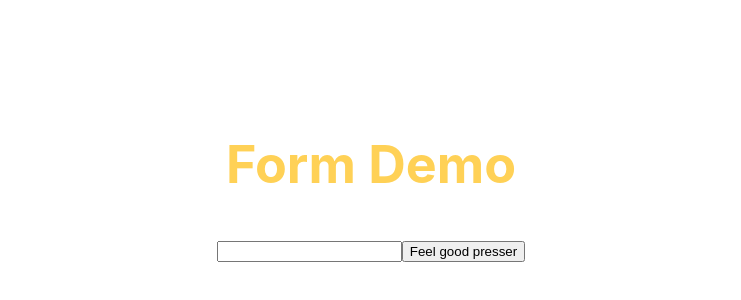
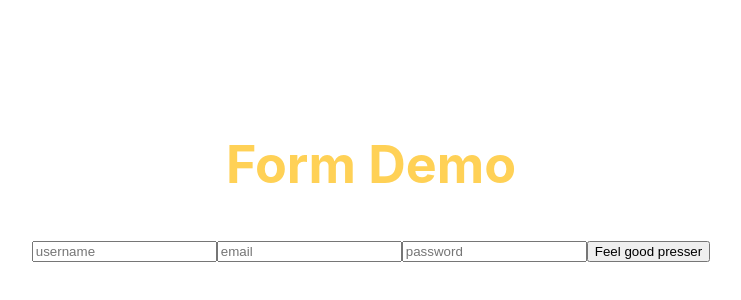
Before and after one commit to mykey007/react-course, a React (Create React App) app: page / in a window 1280 px wide. Shown: the part 220-520 px from the top of the page, without its empty margins (269-1010 px from the left). Built offline with nearby package versions, Linux system fonts and the light colour scheme.

Commit message:
using name attr on inputs for comp property vals

```diff
--- a/src/Form.js
+++ b/src/Form.js
@@ -4,12 +4,22 @@ import React, { Component } from 'react'
 class Form extends Component {
     constructor(props){
         super(props)
-        this.state = {username: ''}
+        this.state = {username: '', email: '', password: ''}
         this.handleChange = this.handleChange.bind(this)
         this.handleSubmit = this.handleSubmit.bind(this)
     }
     handleChange(evt){
-        this.setState({username: evt.target.value})
+        // using names in the inputs lets us take advantage of
+        // es2015 computed properties values - setting things
+        //so we wont just use username anymore, it'll get fancier
+
+        //this.setState({username: evt.target.value})
+        // into this (notice the square brackets - not an array)
+        this.setState({[evt.target.name]: evt.target.value})
+
+        // all three inputs call the same event handler but it
+        // behaves differently based off of the name of the input itself
+        //reuse this!!!
     }
     handleSubmit(evt){
         // stop page from refreshing
@@ -24,7 +34,27 @@ class Form extends Component {
             <div>
                 <h1>Form Demo</h1>
                 <form onSubmit={this.handleSubmit}>
-                    <input value={this.state.username} onChange={this.handleChange} type="text"/>
+                    <input
+                        type="text"
+                        name="username"
+                        placeholder="username"
+                        value={this.state.username}
+                        onChange={this.handleChange}
+                    />
+                    <input
+                        type="email"
+                        name="email"
+                        placeholder="email"
+                        value={this.state.email}
+                        onChange={this.handleChange}
+                    />
+                    <input
+                        type="password"
+                        name="password"
+                        placeholder="password"
+                        value={this.state.password}
+                        onChange={this.handleChange}
+                    />
                     <button>Feel good presser</button>
                 </form>
             </div>
```
